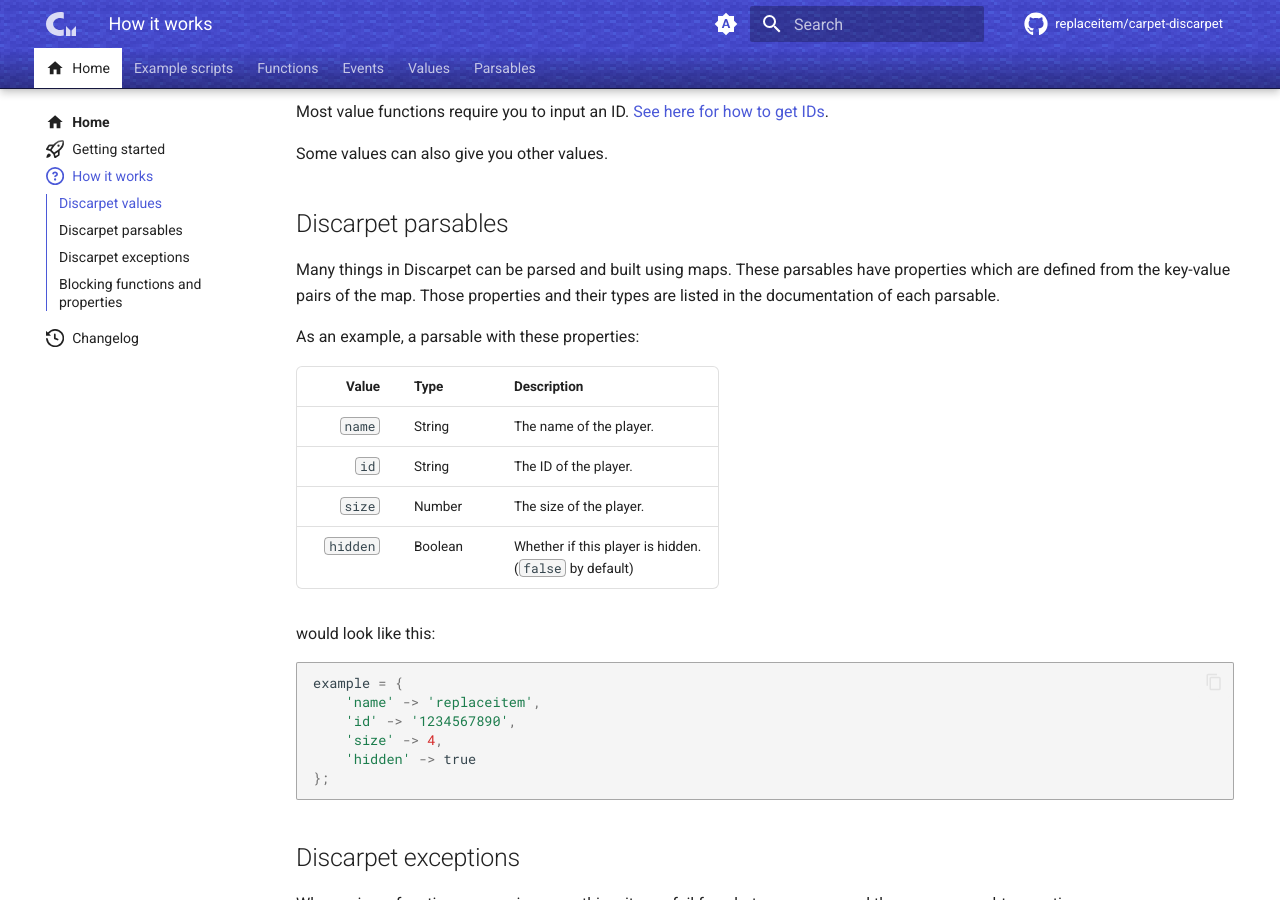
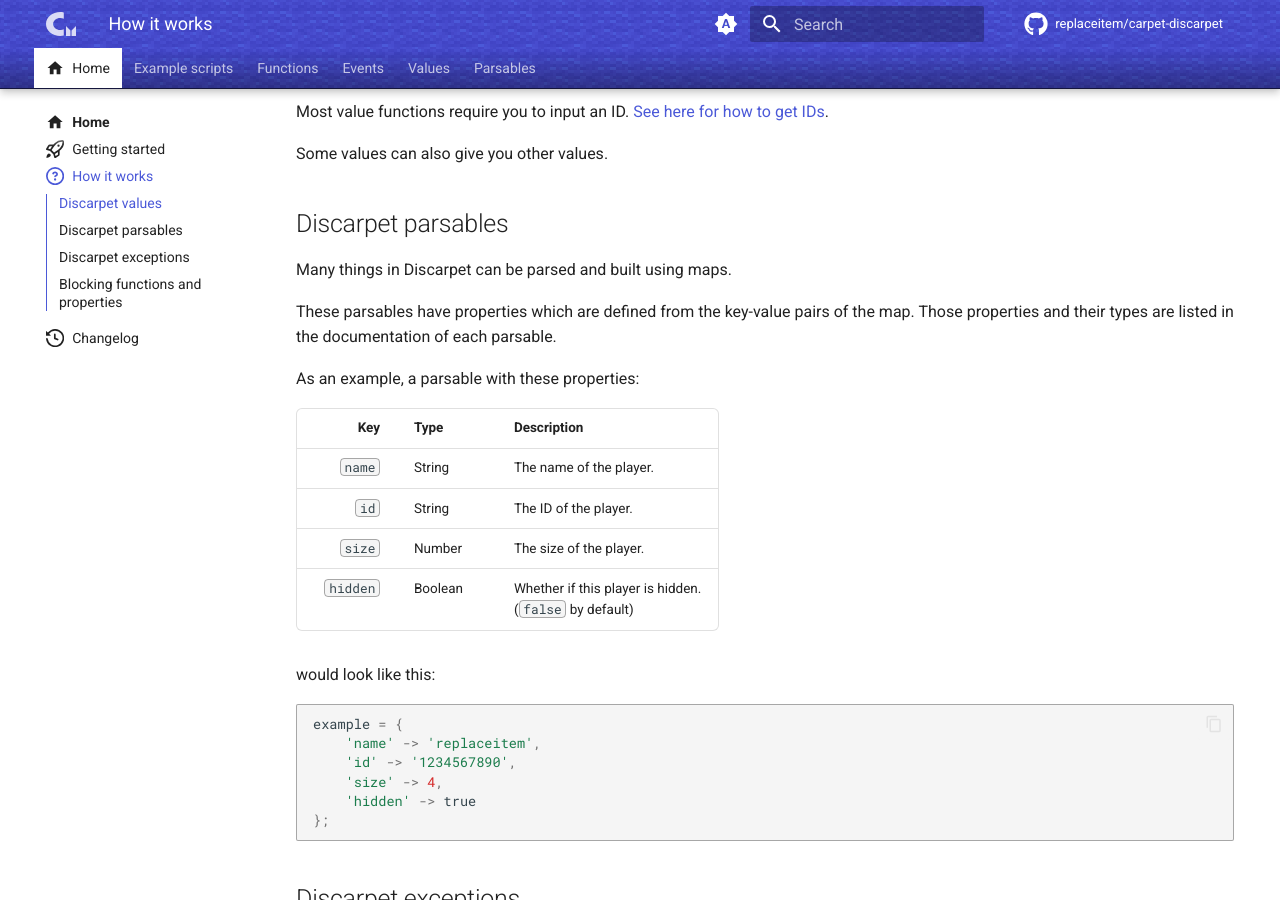
Before and after one commit to replaceitem/carpet-discarpet, an MkDocs documentation site: the page built from docs/pages/how-it-works.md, in a window 1280 px wide and 900 px high, scrolled down 677 px. Built offline with MkDocs 1.6.1 and Material for MkDocs 9.7.7, drawn with Linux system fonts in a browser that asks for light colours; comment, search, counter and statistics services are not loaded.

Commit message:
i forgot about that one

```diff
--- a/docs/pages/how-it-works.md
+++ b/docs/pages/how-it-works.md
@@ -46,12 +46,13 @@
 ## Discarpet parsables
 
 Many things in Discarpet can be parsed and built using maps.
+
 These parsables have properties which are defined from the key-value pairs of the map.
 Those properties and their types are listed in the documentation of each parsable.
 
 As an example, a parsable with these properties:
 
-|    Value | Type    | Description                                               |
+|      Key | Type    | Description                                               |
 |---------:|:--------|:----------------------------------------------------------|
 |   `name` | String  | The name of the player.                                   |
 |     `id` | String  | The ID of the player.                                     |
```
